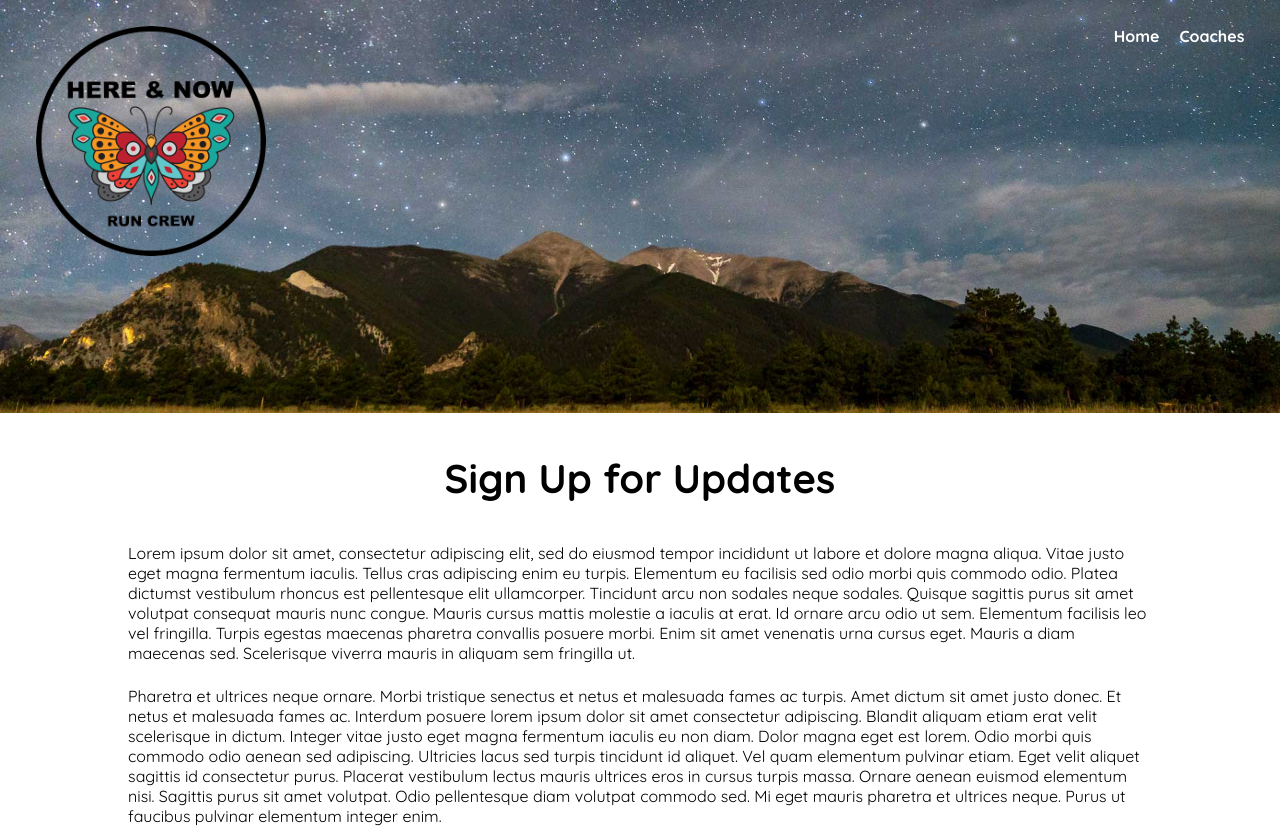
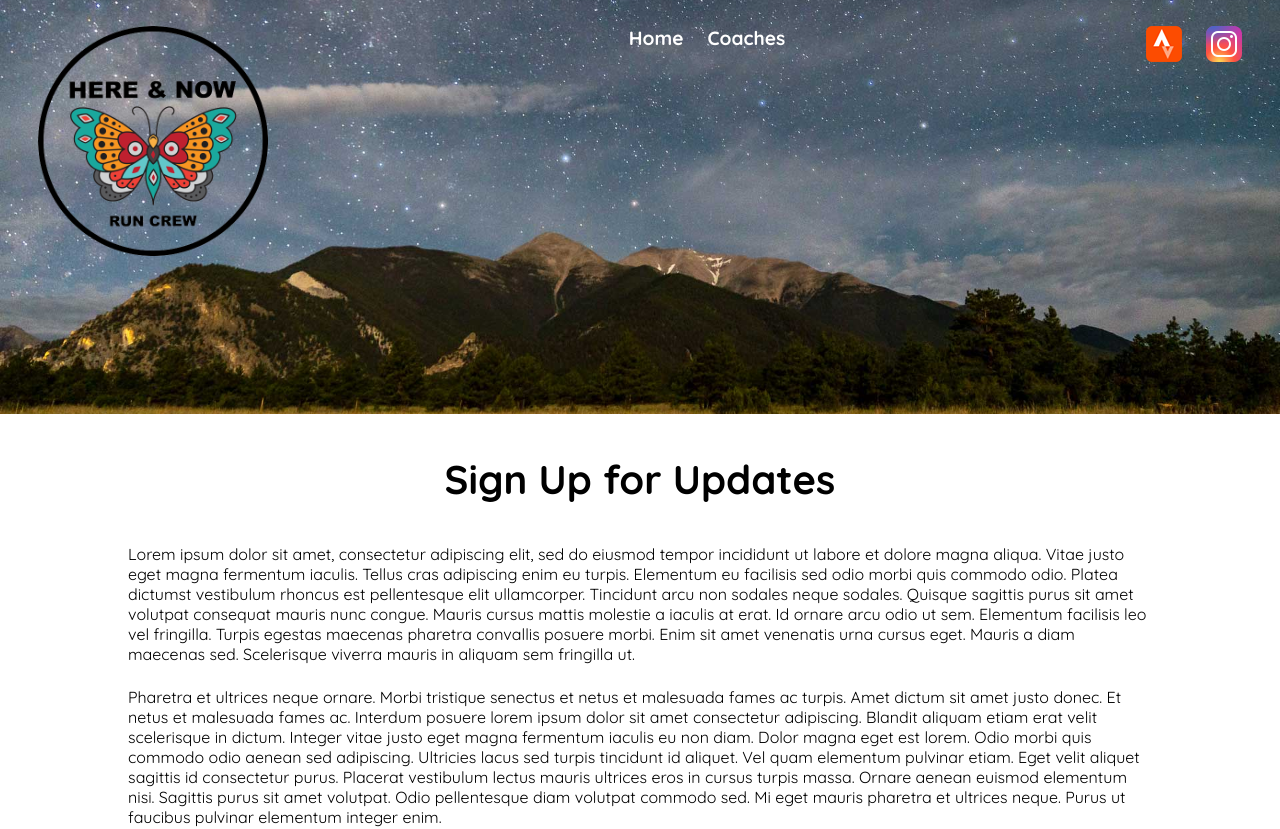
Before and after one commit to jhnnyk/hereandnowrunclub, a Vue app: page / in a window 1280 px wide. Shown: the top 829 px of the page. Built offline with nearby package versions, Linux system fonts and the light colour scheme.

Commit message:
add social links

```diff
--- a/src/components/NavBar.vue
+++ b/src/components/NavBar.vue
@@ -14,6 +14,15 @@
       <RouterLink to="/">Home</RouterLink>
       <RouterLink to="/coaches">Coaches</RouterLink>
     </nav>
+    <div class="social">
+      <a href="https://www.strava.com/clubs/hereandnow" target="_blank">
+        <img src="../assets/images/strava.png" alt="Here & Now on Strava" />
+      </a>
+
+      <a href="https://www.instagram.com/hereandnowruncrew/" target="_blank">
+        <img src="../assets/images/ig.png" alt="Here & Now on Instagram" />
+      </a>
+    </div>
   </header>
 </template>
 
@@ -24,11 +33,12 @@ header {
   padding: 2% 2% 12% 2%;
   display: flex;
   justify-content: space-between;
+  font-size: 1.2em;
 }
 
 header a {
   color: white;
-  padding: 0 10px;
+  padding: 0 12px;
   font-weight: bold;
   text-decoration: none;
 }
```
